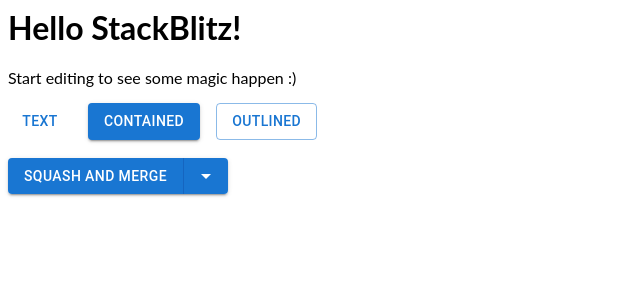
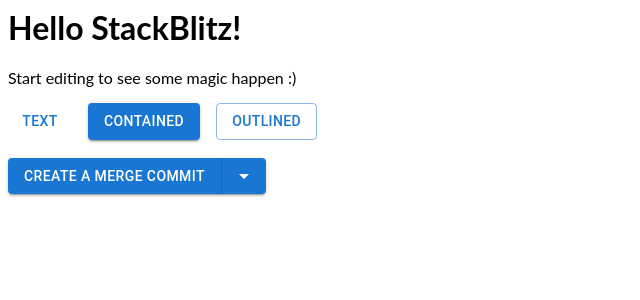
Before and after one commit to HemantKhinchiProjects/react-metrial, a React (Create React App) app: page / in a window 1280 px wide. Shown: the top 300 px of the page, without its empty margins (0-640 px from the left). Built offline with nearby package versions, Linux system fonts and the light colour scheme.

Commit message:
1 file modified

```diff
--- a/src/UI/ButtonGroup.js
+++ b/src/UI/ButtonGroup.js
@@ -1,4 +1,5 @@
-import * as React from 'react';
+// import * as React from 'react';
+import React, { useState } from 'react';
 import Button from '@mui/material/Button';
 import ButtonGroup from '@mui/material/ButtonGroup';
 import ArrowDropDownIcon from '@mui/icons-material/ArrowDropDown';
@@ -16,9 +17,9 @@ const options = [
 ];
 
 export default function SplitButton() {
-  const [open, setOpen] = React.useState(false);
+  const [open, setOpen] = useState(false);
   const anchorRef = React.useRef(null);
-  const [selectedIndex, setSelectedIndex] = React.useState(1);
+  const [selectedIndex, setSelectedIndex] = React.useState(0);
 
   const handleClick = () => {
     console.info(`You clicked ${options[selectedIndex]}`);
```
